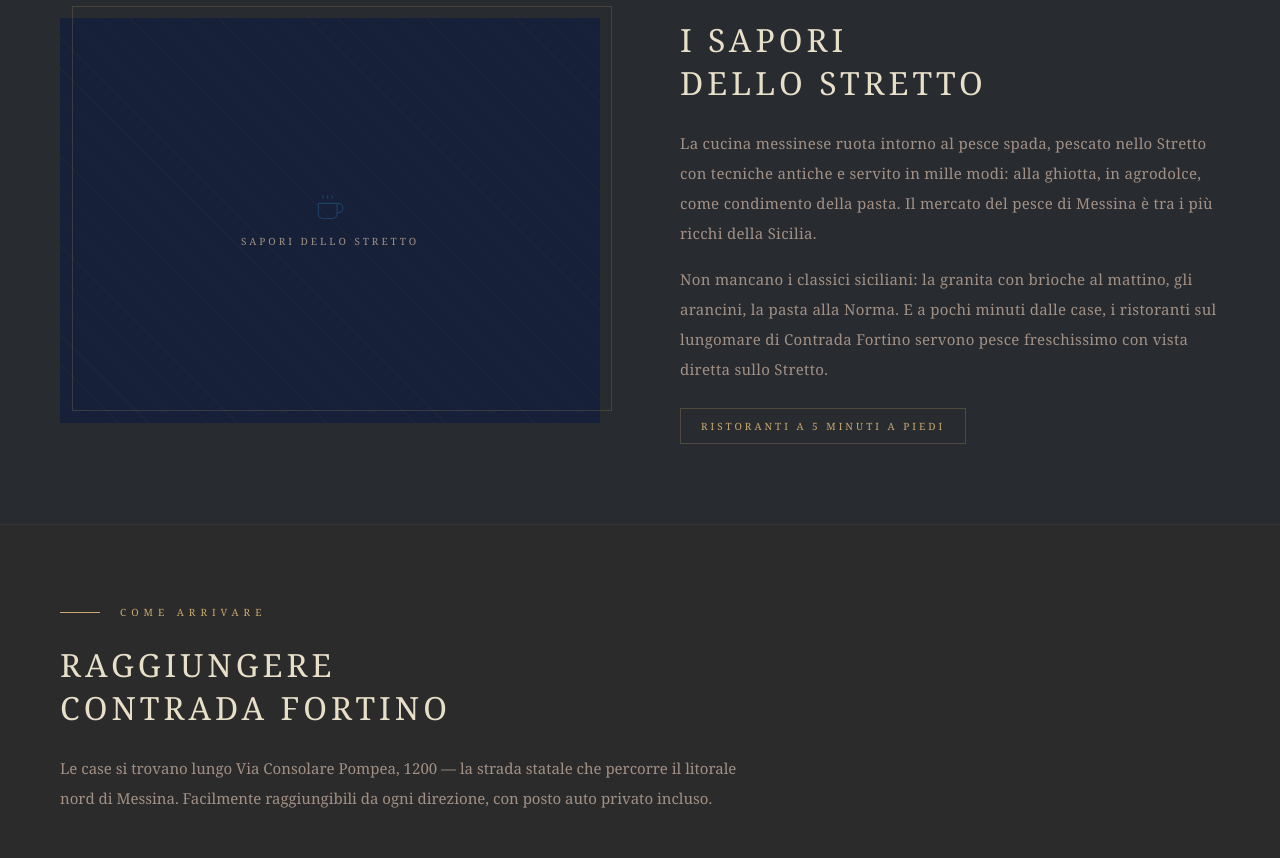
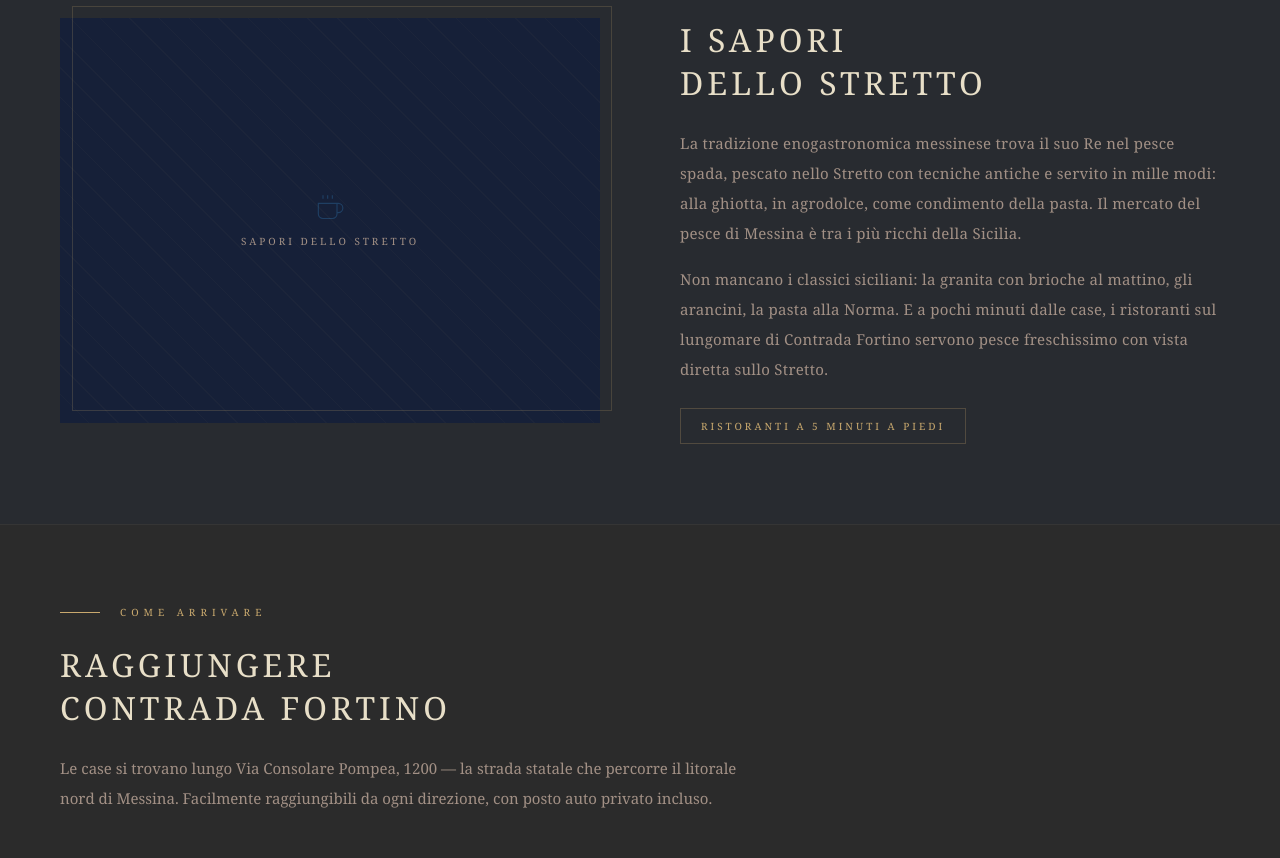
Before and after one commit to Babuk71/liberty-house, a plain HTML site: page la-zona.html in a window 1280 px wide. Shown: the part 2980-3838 px from the top of the page. Drawn offline with Linux system fonts and the light colour scheme.

Commit message:
Aggiorna testo gastronomia: Re del pesce spada
Co-Authored-By: Claude Sonnet 4.6 <noreply@anthropic.com>

```diff
--- a/la-zona.html
+++ b/la-zona.html
@@ -556,7 +556,7 @@
     </div>
     <div class="zona-text">
       <h2>I sapori<br>dello Stretto</h2>
-      <p>La cucina messinese ruota intorno al pesce spada, pescato nello Stretto con tecniche antiche e servito in mille modi: alla ghiotta, in agrodolce, come condimento della pasta. Il mercato del pesce di Messina è tra i più ricchi della Sicilia.</p>
+      <p>La tradizione enogastronomica messinese trova il suo Re nel pesce spada, pescato nello Stretto con tecniche antiche e servito in mille modi: alla ghiotta, in agrodolce, come condimento della pasta. Il mercato del pesce di Messina è tra i più ricchi della Sicilia.</p>
       <p>Non mancano i classici siciliani: la granita con brioche al mattino, gli arancini, la pasta alla Norma. E a pochi minuti dalle case, i ristoranti sul lungomare di Contrada Fortino servono pesce freschissimo con vista diretta sullo Stretto.</p>
       <span class="distanza-badge">Ristoranti a 5 minuti a piedi</span>
     </div>
```
